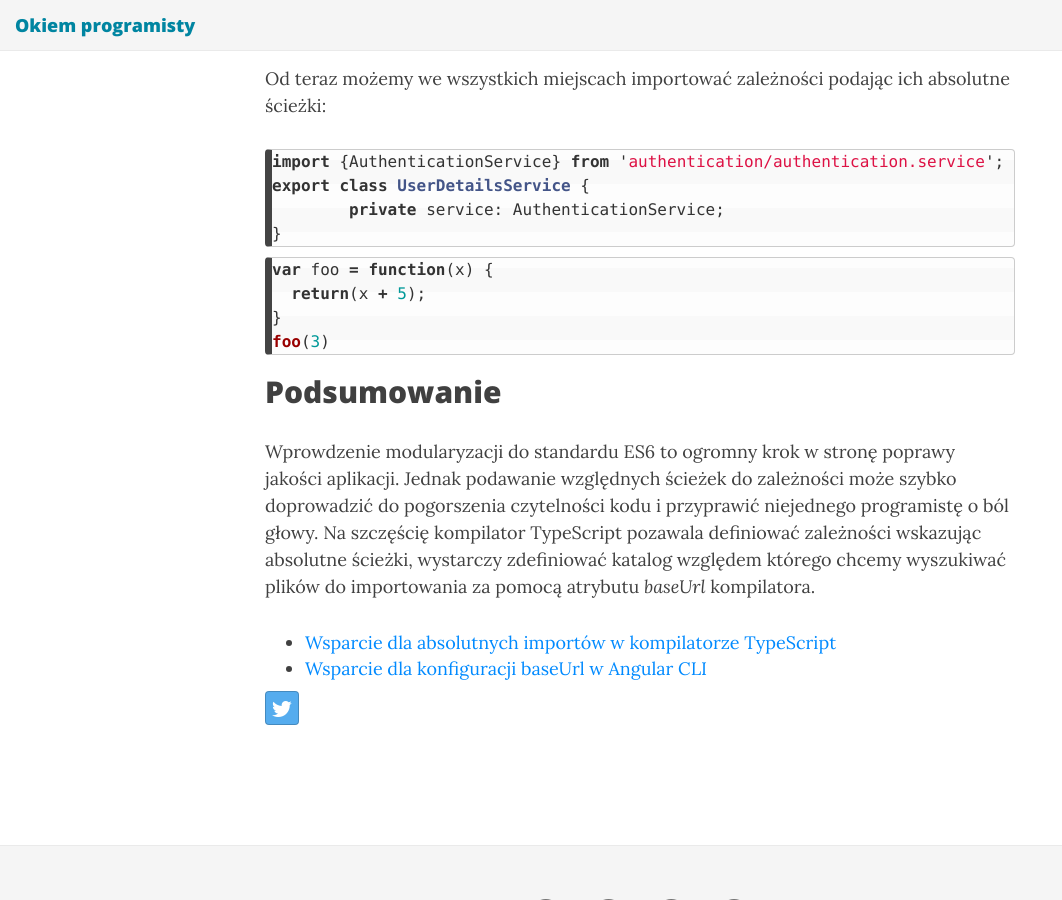
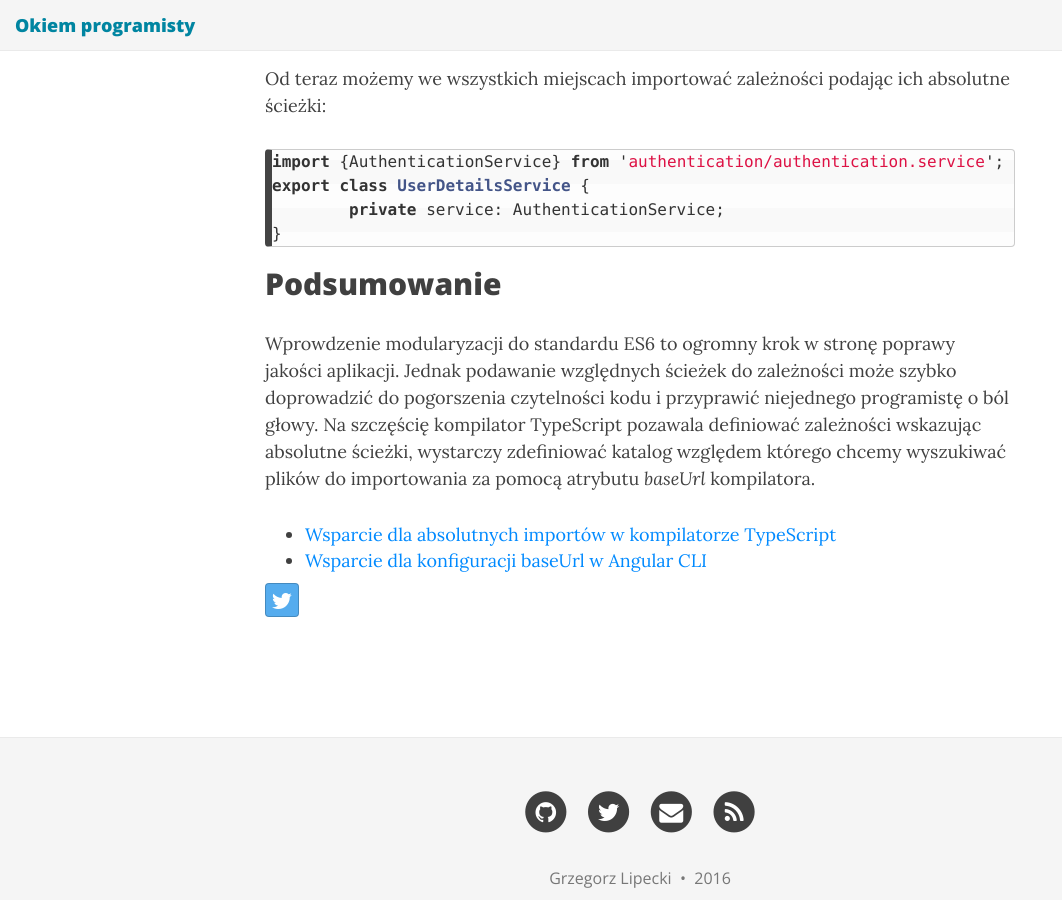
Before and after one commit to glipecki/glipecki.github.io, a Jekyll site: the page built from _posts/2016-12-04-absolutne-importowanie-zaleznosci-w-angular-cli.md, in a window 1280 px wide and 900 px high, scrolled down 2416 px. Shown: the whole window, without its empty margins (0-1062 px from the left). Built offline with Jekyll 4.4.1, drawn with Linux system fonts in a browser that asks for light colours; nearby versions of some CDN libraries; comment, search, counter and statistics services are not loaded.

Commit message:
Update 2016-12-04-absolutne-importowanie-zaleznosci-w-angular-cli.md

````diff
--- a/_posts/2016-12-04-absolutne-importowanie-zaleznosci-w-angular-cli.md
+++ b/_posts/2016-12-04-absolutne-importowanie-zaleznosci-w-angular-cli.md
@@ -80,13 +80,6 @@ export class UserDetailsService {
 }
 ```
 
-```javascript
-var foo = function(x) {
-  return(x + 5);
-}
-foo(3)
-```
-
 ## Podsumowanie
 
 Wprowdzenie modularyzacji do standardu ES6 to ogromny krok w stronę poprawy jakości aplikacji. Jednak podawanie względnych ścieżek do zależności może szybko doprowadzić do pogorszenia czytelności kodu i przyprawić niejednego programistę o ból głowy. Na szczęścię kompilator TypeScript pozawala definiować zależności wskazując absolutne ścieżki, wystarczy zdefiniować katalog względem którego chcemy wyszukiwać plików do importowania za pomocą atrybutu _baseUrl_ kompilatora.
````
